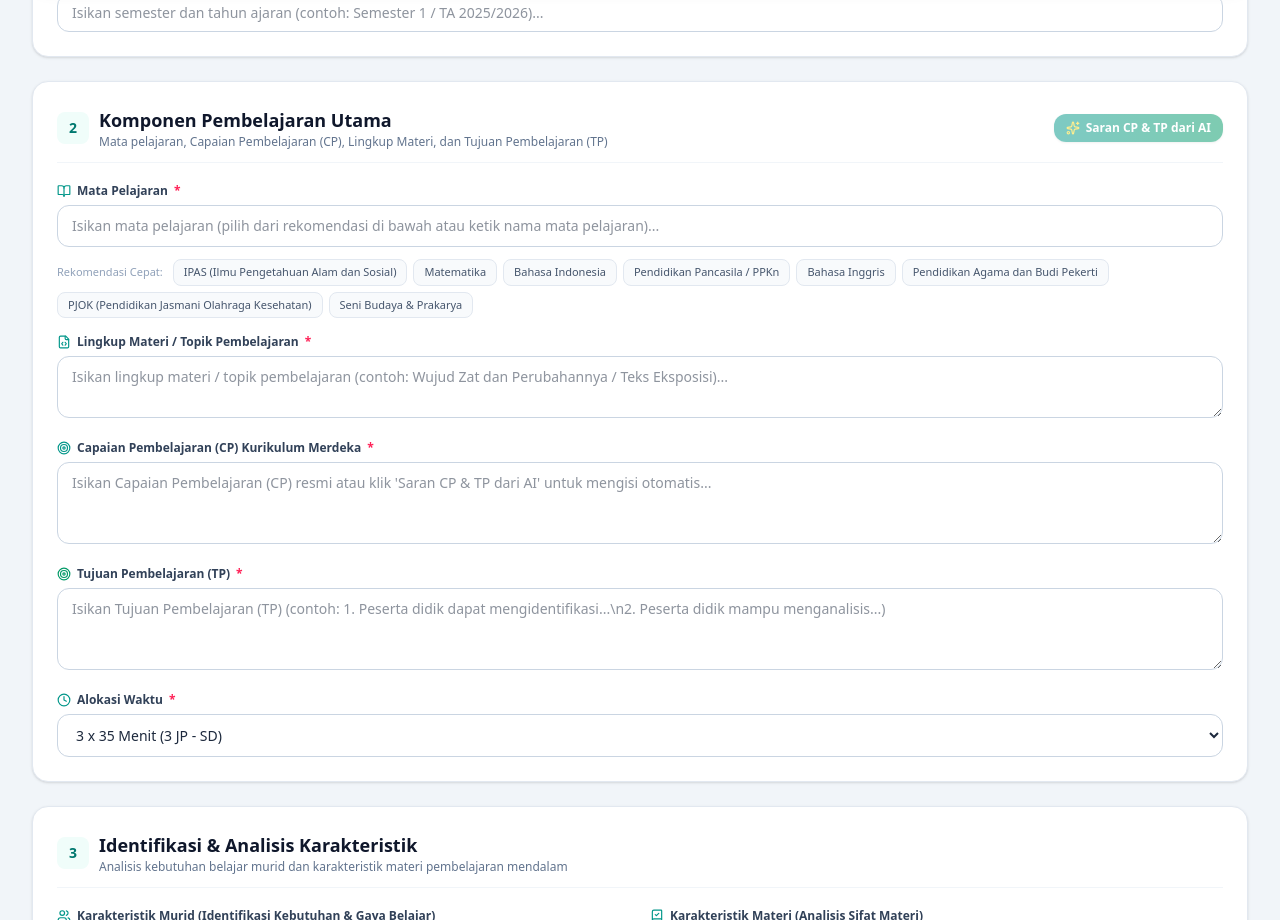
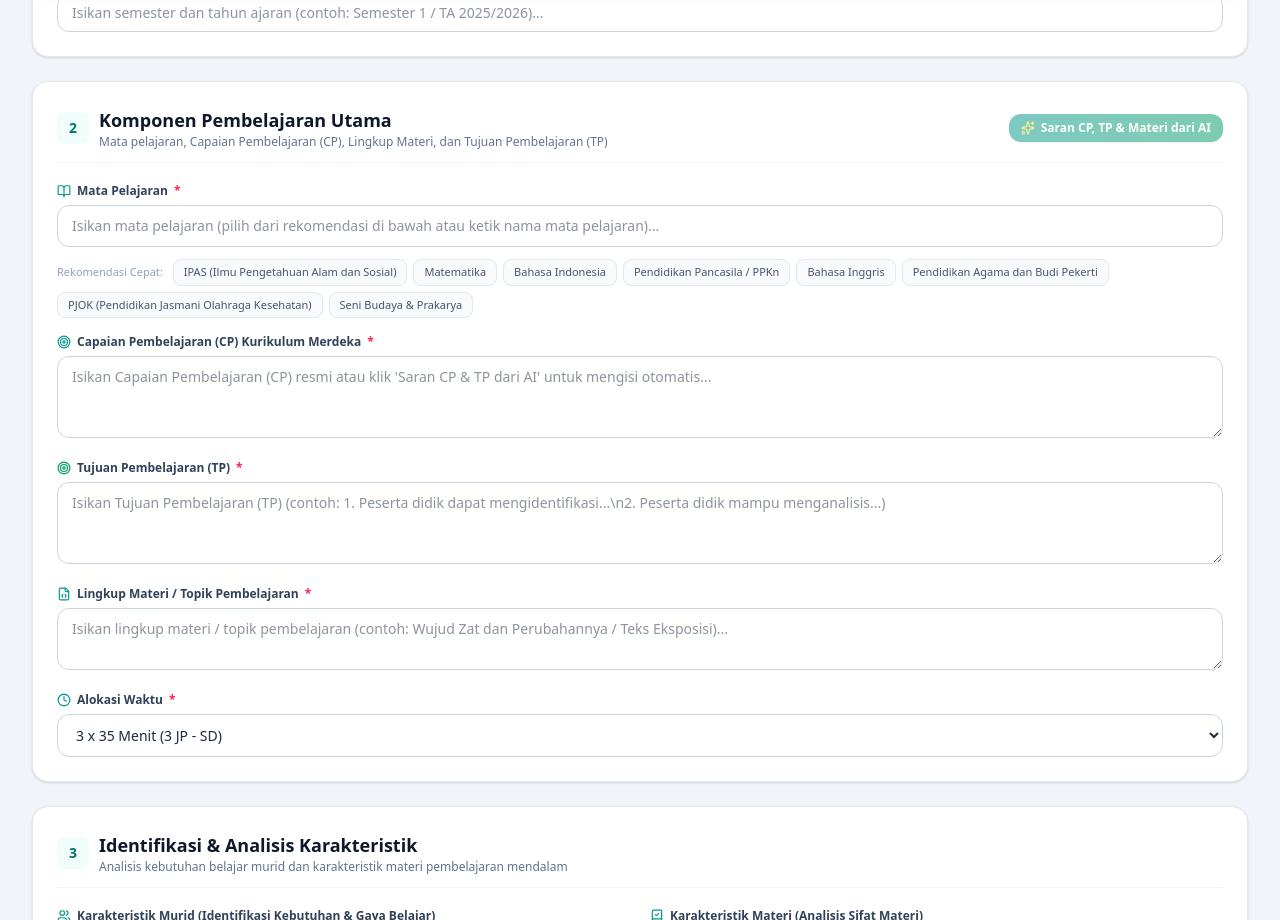
Before and after one commit to indratataethnic/Smart-RPM, a React (Vite) app: page / in a window 1280 px wide. Shown: the part 800-1720 px from the top of the page. Built offline with nearby package versions, Linux system fonts and the light colour scheme.

Commit message:
feat: integrate scope material into AI generation
Updated AI prompt and frontend logic to include 'lingkupMateri' in automated suggestions, ensuring better curriculum alignment and removing redundant UI fields.

```diff
--- a/server.ts
+++ b/server.ts
@@ -135,15 +135,16 @@ app.post("/api/recommend-fields", async (req, res) => {
     let prompt = "";
     if (fieldType === "cp_tp") {
       prompt = `Kamu adalah pakar Kurikulum Merdeka dan Pembelajaran Mendalam (Deep Learning) di Indonesia.
-Berikan rekomendasi Capaian Pembelajaran (CP) dan Tujuan Pembelajaran (TP) yang sesuai untuk:
+Berikan rekomendasi Capaian Pembelajaran (CP), Tujuan Pembelajaran (TP), dan Lingkup Materi/Topik Pembelajaran yang relevan untuk:
 - Mata Pelajaran: ${mataPelajaran || 'Umum'}
 - Kelas/Fase: ${faseKelas || 'Fase A'}
-- Lingkup Materi: ${lingkupMateri || 'Topik Utama'}
+- Lingkup Materi Input Guru (jika ada): ${lingkupMateri || 'Belum diisi'}
 
 Keluarkan dalam format JSON valid:
 {
   "cp": "Teks Capaian Pembelajaran resmi dan ringkas...",
-  "tp": "1. Tujuan pembelajaran 1...\n2. Tujuan pembelajaran 2...\n3. Tujuan pembelajaran 3..."
+  "tp": "1. Tujuan pembelajaran 1...\n2. Tujuan pembelajaran 2...\n3. Tujuan pembelajaran 3...",
+  "lingkupMateri": "Ringkasan topik atau lingkup materi pembelajaran yang spesifik dan jelas"
 }`;
     } else if (fieldType === "recommendations_all") {
       prompt = `Kamu adalah pakar metodologi Pembelajaran Mendalam (Deep Learning).
--- a/src/App.tsx
+++ b/src/App.tsx
@@ -164,6 +164,7 @@ export default function App() {
           ...prev,
           capaianPembelajaran: json.data.cp || prev.capaianPembelajaran,
           tujuanPembelajaran: json.data.tp || prev.tujuanPembelajaran,
+          lingkupMateri: json.data.lingkupMateri || json.data.materi || prev.lingkupMateri,
         }));
       } else {
         throw new Error(json.error || 'Gagal mengambil saran CP/TP');
--- a/src/components/LessonDetailsSection.tsx
+++ b/src/components/LessonDetailsSection.tsx
@@ -45,12 +45,12 @@ export const LessonDetailsSection: React.FC<LessonDetailsSectionProps> = ({
           {isAiLoadingCpTp ? (
             <>
               <Loader2 className="w-3.5 h-3.5 animate-spin" />
-              <span>Membuat CP/TP AI...</span>
+              <span>Membuat CP, TP & Materi...</span>
             </>
           ) : (
             <>
               <Sparkles className="w-3.5 h-3.5 text-yellow-300" />
-              <span>Saran CP & TP dari AI</span>
+              <span>Saran CP, TP & Materi dari AI</span>
             </>
           )}
         </button>
@@ -94,24 +94,6 @@ export const LessonDetailsSection: React.FC<LessonDetailsSectionProps> = ({
           </div>
         </div>
 
-        {/* Lingkup Materi */}
-        <div>
-          <label htmlFor="textarea-lingkupMateri" className="block text-xs font-semibold text-slate-700 mb-1.5 flex items-center gap-1.5">
-            <FileCode className="w-3.5 h-3.5 text-teal-600" />
-            Lingkup Materi / Topik Pembelajaran <span className="text-rose-500">*</span>
-          </label>
-          <textarea
-            id="textarea-lingkupMateri"
-            name="lingkupMateri"
-            rows={2}
-            value={formData.lingkupMateri}
-            onChange={onChange}
-            placeholder="Isikan lingkup materi / topik pembelajaran (contoh: Wujud Zat dan Perubahannya / Teks Eksposisi)..."
-            className="w-full px-3.5 py-2.5 rounded-xl border border-slate-300 focus:border-teal-500 focus:ring-2 focus:ring-teal-100 text-sm text-slate-800 transition-all outline-none"
-            required
-          />
-        </div>
-
         {/* Capaian Pembelajaran (CP) */}
         <div>
           <label htmlFor="textarea-capaianPembelajaran" className="block text-xs font-semibold text-slate-700 mb-1.5 flex items-center justify-between">
@@ -150,6 +132,24 @@ export const LessonDetailsSection: React.FC<LessonDetailsSectionProps> = ({
           />
         </div>
 
+        {/* Lingkup Materi / Topik Pembelajaran */}
+        <div>
+          <label htmlFor="textarea-lingkupMateri" className="block text-xs font-semibold text-slate-700 mb-1.5 flex items-center gap-1.5">
+            <FileCode className="w-3.5 h-3.5 text-teal-600" />
+            Lingkup Materi / Topik Pembelajaran <span className="text-rose-500">*</span>
+          </label>
+          <textarea
+            id="textarea-lingkupMateri"
+            name="lingkupMateri"
+            rows={2}
+            value={formData.lingkupMateri}
+            onChange={onChange}
+            placeholder="Isikan lingkup materi / topik pembelajaran (contoh: Wujud Zat dan Perubahannya / Teks Eksposisi)..."
+            className="w-full px-3.5 py-2.5 rounded-xl border border-slate-300 focus:border-teal-500 focus:ring-2 focus:ring-teal-100 text-sm text-slate-800 transition-all outline-none"
+            required
+          />
+        </div>
+
         {/* Alokasi Waktu */}
         <div>
           <label htmlFor="select-alokasiWaktu" className="block text-xs font-semibold text-slate-700 mb-1.5 flex items-center gap-1.5">
```
